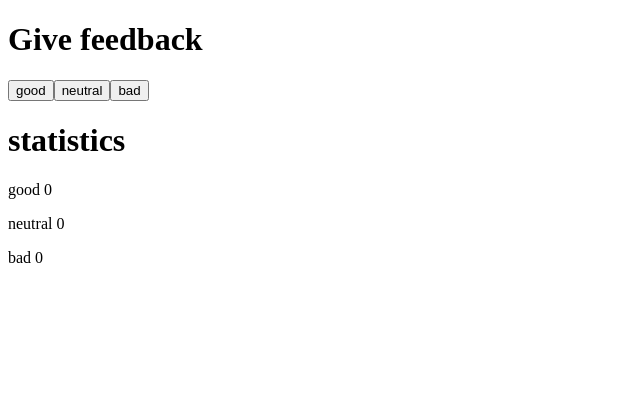
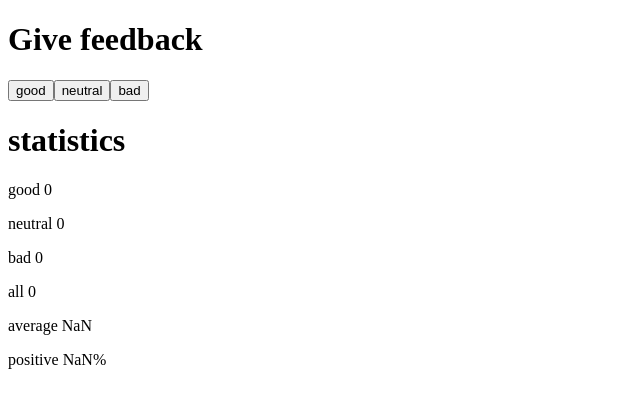
Before and after one commit to joblulhoque/part1, a React (Create React App) app: page / in a window 1280 px wide. Shown: the top 408 px of the page, without its empty margins (0-640 px from the left). Built offline with nearby package versions, Linux system fonts and the light colour scheme.

Commit message:
exercises 1.7 has done

```diff
--- a/src/App.js
+++ b/src/App.js
@@ -5,7 +5,8 @@
   const [good, setGood] = useState(0)
   const [neutral, setNeutral] = useState(0)
   const [bad, setBad] = useState(0)
-
+  const all = good+neutral+bad;
+  const avg = good-bad;
   return (
     <div>
       <h1>Give feedback</h1>
@@ -16,6 +17,9 @@
       <p>good {good}</p>
       <p>neutral {neutral}</p>
       <p>bad {bad}</p>
+      <p>all {all}</p>
+      <p>average {avg/all}</p>
+      <p>positive {good/all * 100}%</p>
     </div>
   )
 }
```
